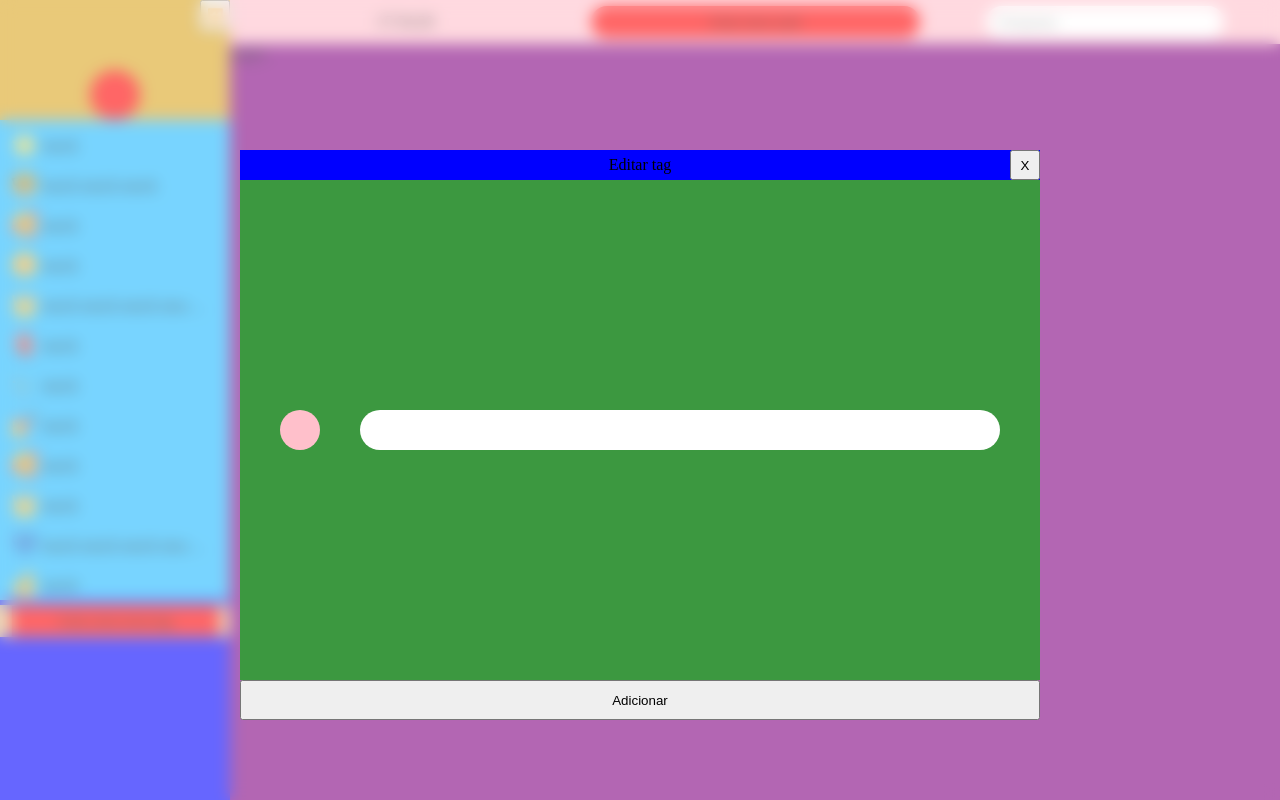
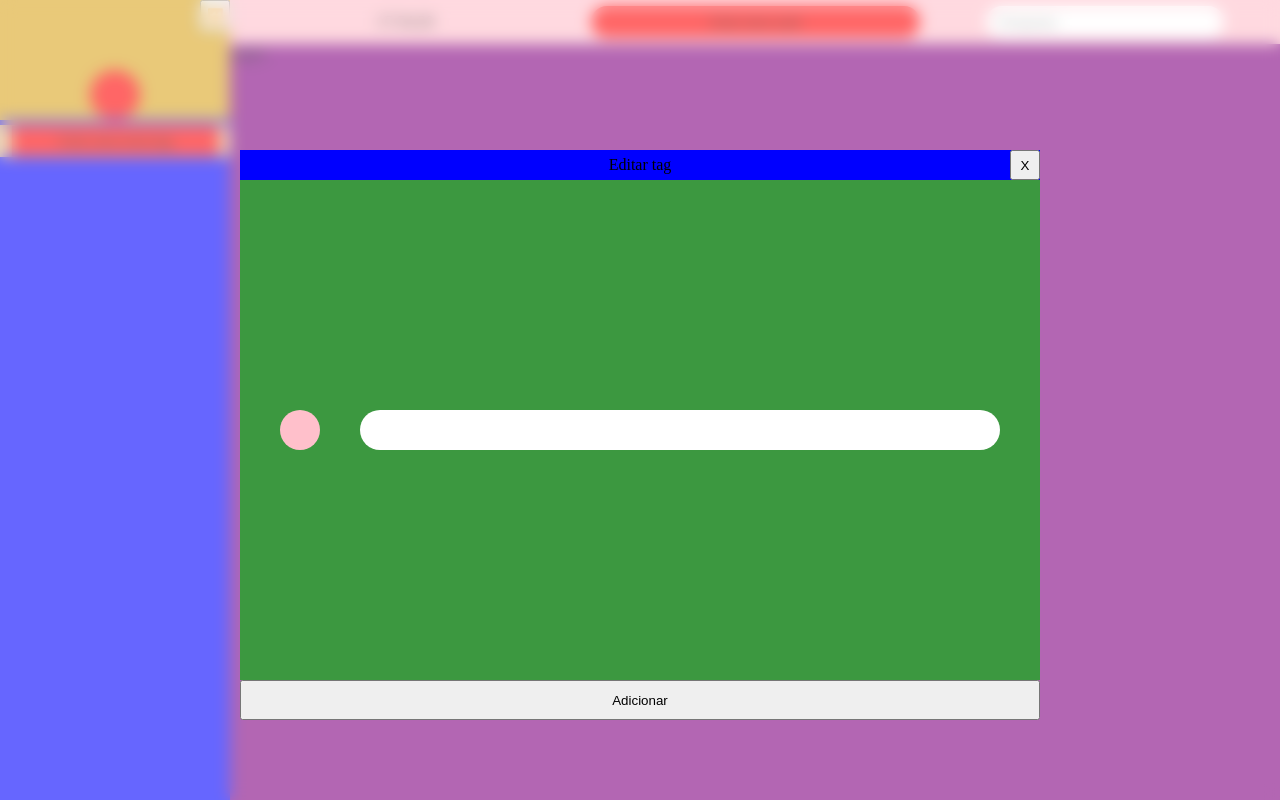
Before and after one commit to vinicius-mns/Caderno, a Vue app: page / in a window 1280 px wide. Built offline with nearby package versions, Linux system fonts and the light colour scheme; the HTML template or start-up script is replaced by a standard one.

Commit message:
feat(components/sideBar/TagsList.vue): Implemtar captura de todas as TagsList
Usar o TagsList para rederizar todas as tags locais
	modified:   src/components/sideBar/TagsList.vue

```diff
--- a/src/components/sideBar/TagsList.vue
+++ b/src/components/sideBar/TagsList.vue
@@ -1,31 +1,23 @@
 <script setup lang="ts">
-import { ref } from 'vue'
+import { useTags } from '@/stores/local/tags'
+import { computed, onMounted } from 'vue'
 
-const tagsList = ref<HTMLElement>().value?.clientWidth
+const tags = useTags()
 
-const tags = ref([
-  { ico: '⭐️', text: 'mock' },
-  { ico: '🤓', text: 'mock mock mock' },
-  { ico: '🥰', text: 'mock' },
-  { ico: '🌼', text: 'mock' },
-  { ico: '👑', text: 'mock mock mock mock mock' },
-  { ico: '🫀', text: 'mock' },
-  { ico: '🐦', text: 'mock' },
-  { ico: '💅', text: 'mock' },
-  { ico: '🥰', text: 'mock' },
-  { ico: '👑', text: 'mock' },
-  { ico: '💙', text: 'mock mock mock mock mock' },
-  { ico: '💰', text: 'mock' }
-])
+const all = computed(() => tags.getAll)
 
-console.log(tagsList)
+const myTags = () => {
+  console.log(all)
+}
+
+onMounted(myTags)
 </script>
 
 <template>
-  <ul class="tags-list" ref="tagsList">
-    <li class="tag" v-for="(tag, i) in tags" :key="i" :title="tag.text">
-      <p class="ico">{{ tag.ico }}</p>
-      <p class="text">{{ tag.text }}</p>
+  <ul class="tags-list">
+    <li class="tag" v-for="(tag, i) in all" :key="i" :title="tag.content">
+      <p class="ico">{{ tag.img }}</p>
+      <p class="text">{{ tag.content }}</p>
     </li>
   </ul>
 </template>
```
